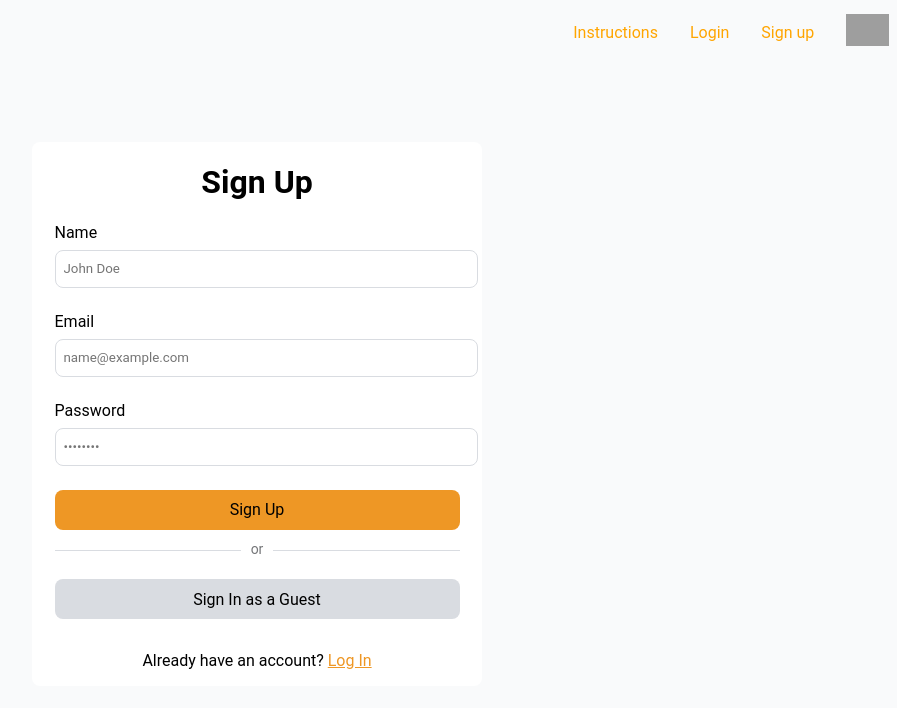
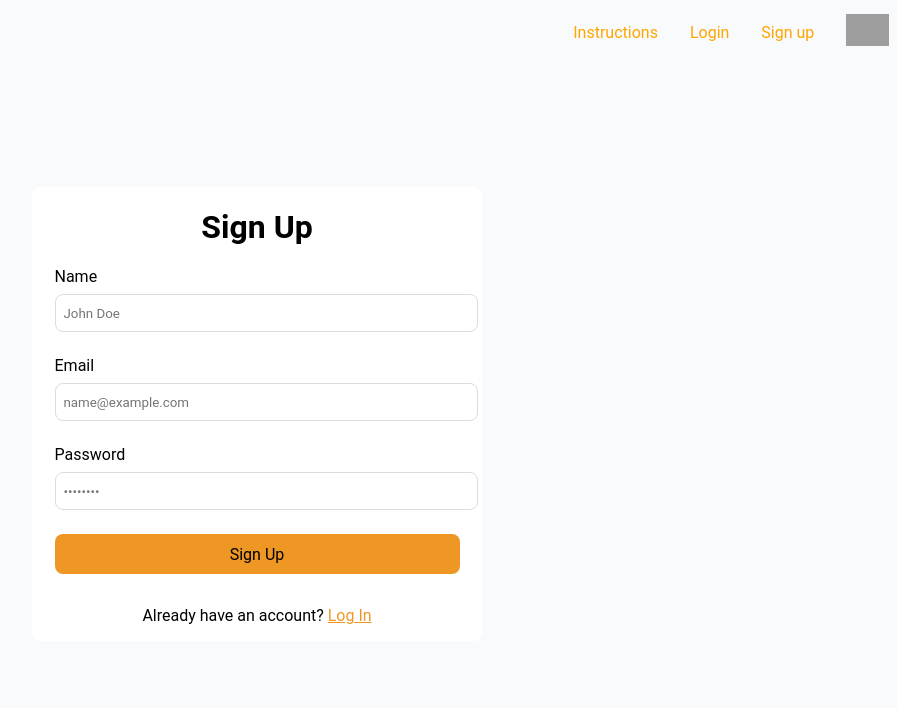
Before and after one commit to jonjampen/cyber-crusade, a SvelteKit app: page /signup in a window 1280 px wide. Shown: the top 708 px of the page, without its empty margins (383-1280 px from the left). Built offline with nearby package versions, Linux system fonts and the light colour scheme; no server answers; grey boxes are pictures that could not be loaded.

Commit message:
Removing sign in as guest.

```diff
--- a/src/routes/signup/+page.svelte
+++ b/src/routes/signup/+page.svelte
@@ -101,10 +101,10 @@
             </div>
             <div class="field">
                 <button type="submit" id="signupSubmit">Sign Up</button>
-                <p class="or"><span>or</span></p>
-                <button on:click={signInGuest} class="guest"
+                <!-- <p class="or"><span>or</span></p> -->
+                <!-- <button on:click={signInGuest} class="guest"
                     >Sign In as a Guest</button
-                >
+                > -->
                 <!-- <button on:click={signInGoogle}>Sign In with Google</button> -->
             </div>
         </form>
```
